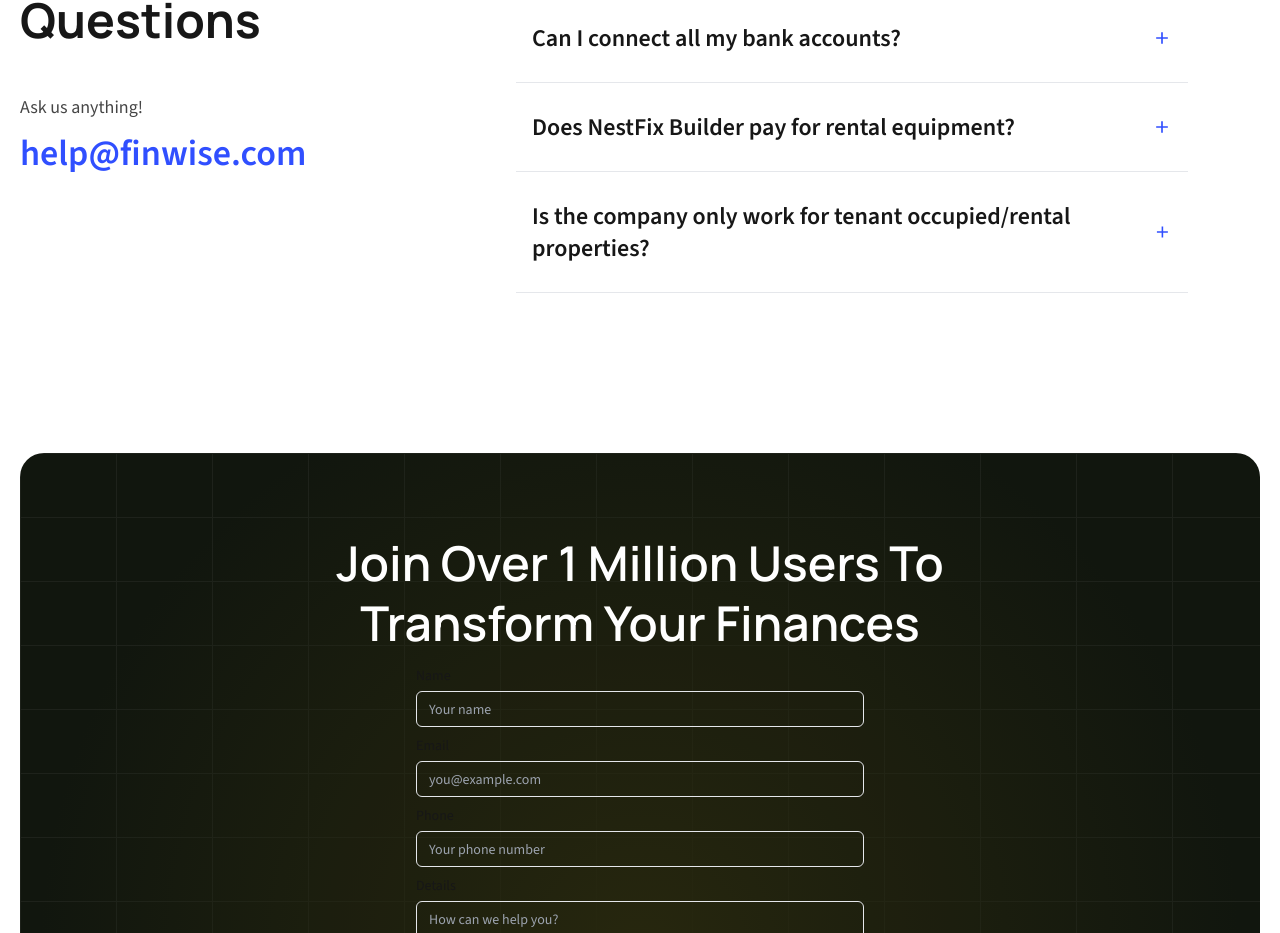
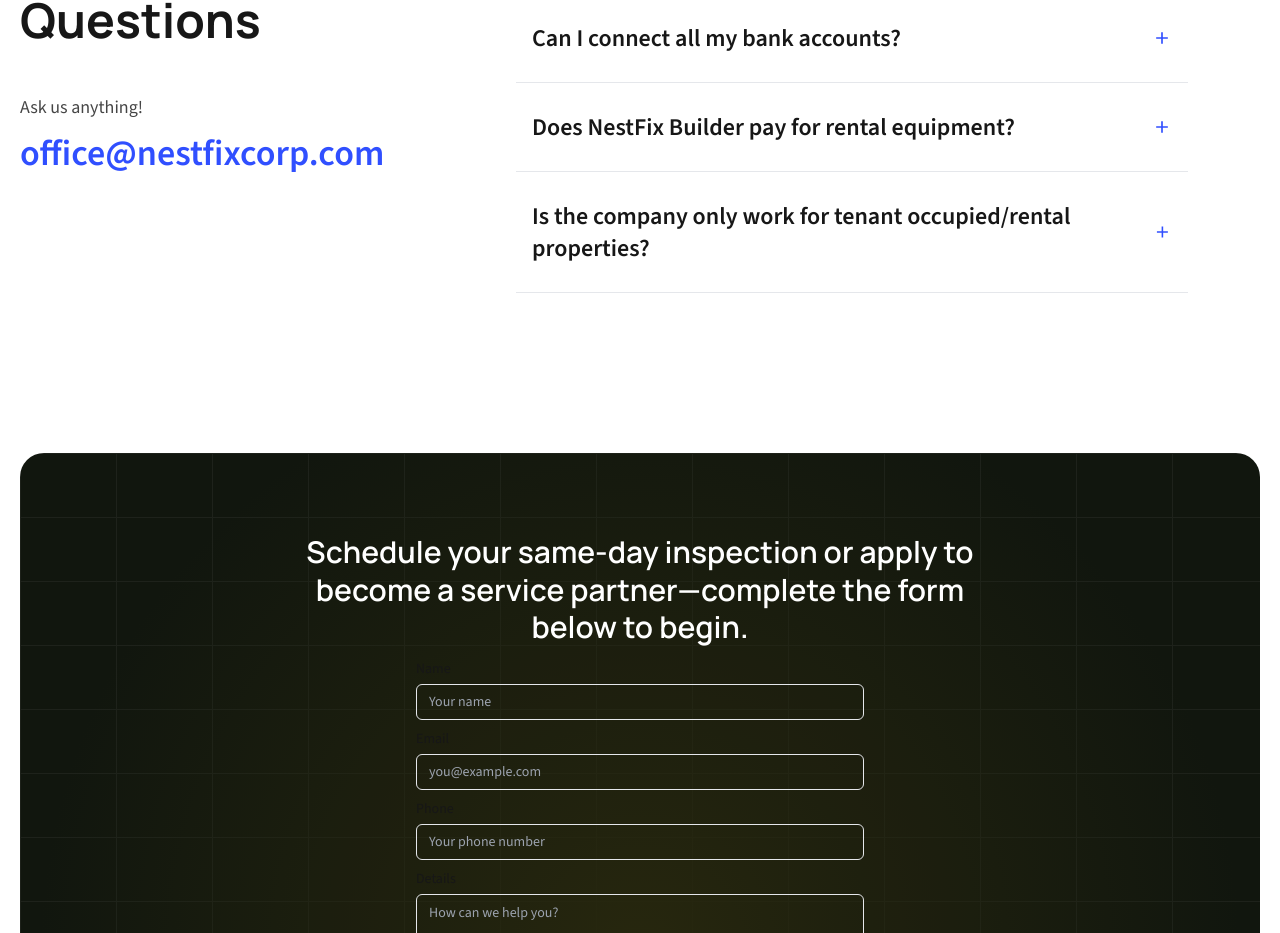
Before and after one commit to devSaifur/nestfix, a Next.js app: page / in a window 1280 px wide. Shown: the part 8814-9747 px from the top of the page. Built offline with nearby package versions, Linux system fonts and the light colour scheme.

Commit message:
update email

```diff
--- a/src/components/CTA.tsx
+++ b/src/components/CTA.tsx
@@ -11,7 +11,7 @@
           </div>
 
           <div className="flex h-full flex-col items-center justify-center px-5 text-center text-white">
-            <h2 className="mb-4 max-w-2xl text-2xl font-semibold sm:text-3xl md:text-5xl md:leading-tight">
+            <h2 className="mb-4 max-w-2xl text-xl font-semibold md:text-3xl md:leading-tight">
               {ctaDetails.heading}
             </h2>
           </div>
--- a/src/components/FAQ.tsx
+++ b/src/components/FAQ.tsx
@@ -1,53 +1,53 @@
-"use client";
+'use client'
+
+import { faqs } from '@/data/faq'
 import {
   Disclosure,
   DisclosureButton,
-  DisclosurePanel,
-} from "@headlessui/react";
-import { BiMinus, BiPlus } from "react-icons/bi";
-
-import SectionTitle from "./SectionTitle";
-import { faqs } from "@/data/faq";
+  DisclosurePanel
+} from '@headlessui/react'
+import { BiMinus, BiPlus } from 'react-icons/bi'
+import SectionTitle from './SectionTitle'
 
 const FAQ: React.FC = () => {
   return (
     <section id="faq" className="py-10 lg:py-20">
-      <div className="flex flex-col lg:flex-row gap-10">
+      <div className="flex flex-col gap-10 lg:flex-row">
         <div className="">
-          <p className="hidden lg:block text-foreground-accent">FAQ&apos;S</p>
+          <p className="hidden text-foreground-accent lg:block">FAQ&apos;S</p>
           <SectionTitle>
-            <h2 className="my-3 !leading-snug lg:max-w-sm text-center lg:text-left">
+            <h2 className="my-3 text-center !leading-snug lg:max-w-sm lg:text-left">
               Frequently Asked Questions
             </h2>
           </SectionTitle>
-          <p className="lg:mt-10 text-foreground-accent text-center lg:text-left">
+          <p className="text-center text-foreground-accent lg:mt-10 lg:text-left">
             Ask us anything!
           </p>
           <a
             href="mailto:"
-            className="mt-3 block text-xl lg:text-4xl text-secondary font-semibold hover:underline text-center lg:text-left"
+            className="mt-3 block text-center text-xl font-semibold text-secondary hover:underline lg:text-left lg:text-4xl"
           >
-            help@finwise.com
+            office@nestfixcorp.com
           </a>
         </div>
 
-        <div className="w-full lg:max-w-2xl mx-auto border-b">
+        <div className="mx-auto w-full border-b lg:max-w-2xl">
           {faqs.map((faq, index) => (
             <div key={index} className="mb-7">
               <Disclosure>
                 {({ open }) => (
                   <div>
-                    <DisclosureButton className="flex items-center justify-between w-full px-4 pt-7 text-lg text-left border-t">
+                    <DisclosureButton className="flex w-full items-center justify-between border-t px-4 pt-7 text-left text-lg">
                       <span className="text-2xl font-semibold">
                         {faq.question}
                       </span>
                       {open ? (
-                        <BiMinus className="w-5 h-5 text-secondary" />
+                        <BiMinus className="h-5 w-5 text-secondary" />
                       ) : (
-                        <BiPlus className="w-5 h-5 text-secondary" />
+                        <BiPlus className="h-5 w-5 text-secondary" />
                       )}
                     </DisclosureButton>
-                    <DisclosurePanel className="px-4 pt-4 pb-2 text-foreground-accent">
+                    <DisclosurePanel className="px-4 pb-2 pt-4 text-foreground-accent">
                       {faq.answer}
                     </DisclosurePanel>
                   </div>
@@ -58,7 +58,7 @@
         </div>
       </div>
     </section>
-  );
-};
+  )
+}
 
-export default FAQ;
+export default FAQ
--- a/src/data/cta.ts
+++ b/src/data/cta.ts
@@ -1,6 +1,8 @@
 export const ctaDetails = {
-    heading: 'Join Over 1 Million Users To Transform Your Finances',
-    subheading: 'Your journey to financial freedom starts here. Download Finwise today and take the first step towards a brighter financial future!',
-    appStoreUrl: '#',
-    googlePlayUrl: '#'
+  heading:
+    'Schedule your same-day inspection or apply to become a service partner—complete the form below to begin.',
+  subheading:
+    'Your journey to financial freedom starts here. Download Finwise today and take the first step towards a brighter financial future!',
+  appStoreUrl: '#',
+  googlePlayUrl: '#'
 }
```
